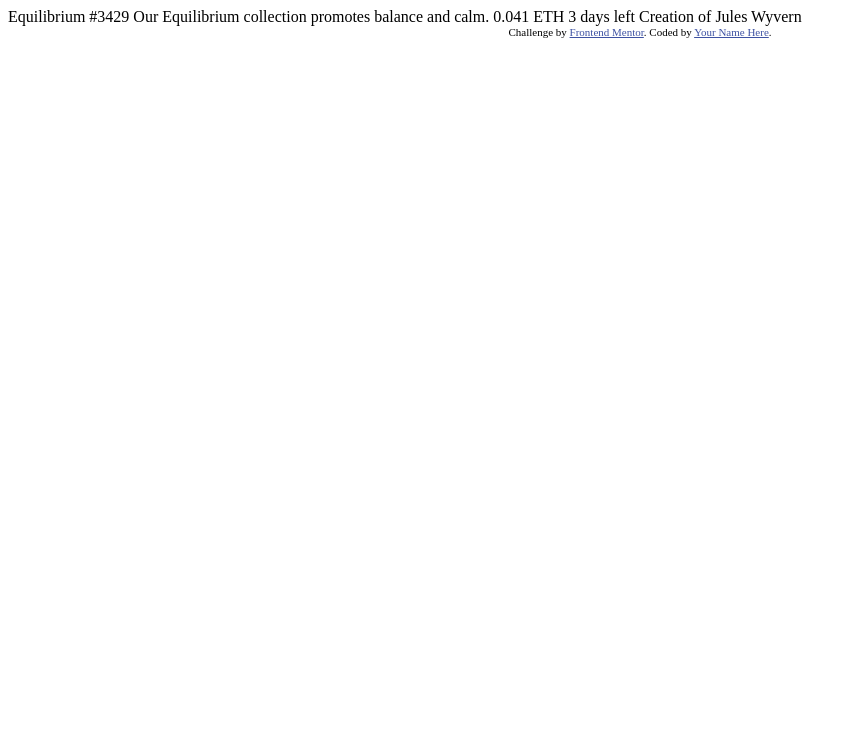
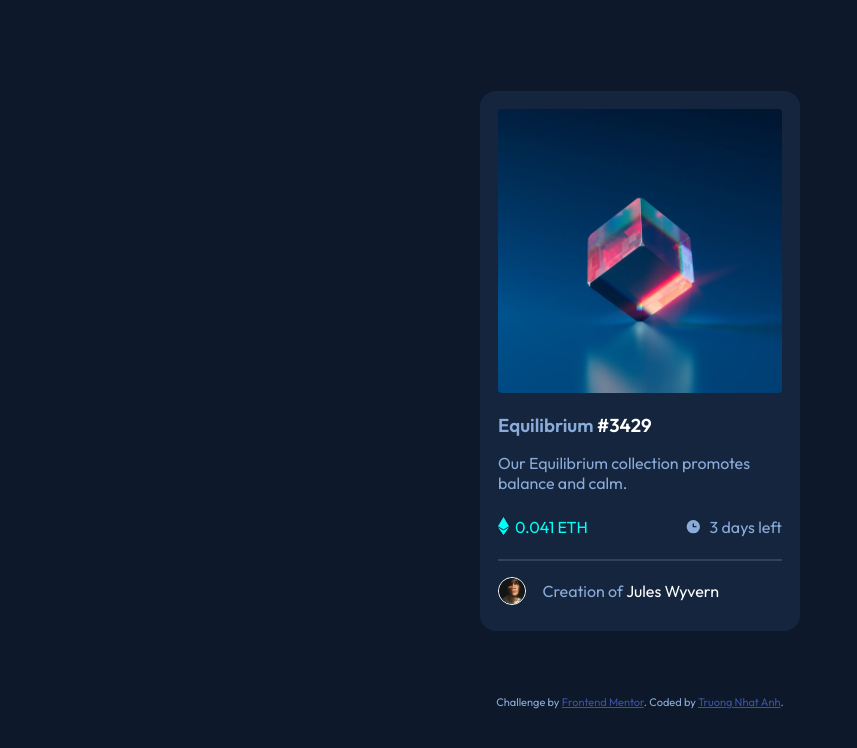
Before and after one commit to truongnhatanh7/FrontendMentor_NFT_Preview_Card, a plain HTML site: page index.html in a window 1280 px wide. Shown: the whole page, without its empty margins (0-857 px from the left). Drawn offline with Linux system fonts and the light colour scheme.

Commit message:
Add html, css, readme.md

```diff
--- a/index.html
+++ b/index.html
@@ -1,33 +1,102 @@
 <!DOCTYPE html>
 <html lang="en">
   <head>
-  <meta charset="UTF-8">
-  <meta name="viewport" content="width=device-width, initial-scale=1.0"> <!-- displays site properly based on user's device -->
-
-  <link rel="icon" type="image/png" sizes="32x32" href="./images/favicon-32x32.png">
+    <meta charset="UTF-8" />
+    <meta name="viewport" content="width=device-width, initial-scale=1.0" />
+    <!-- displays site properly based on user's device -->
+    <link rel="preconnect" href="https://fonts.googleapis.com" />
+    <link rel="preconnect" href="https://fonts.gstatic.com" crossorigin />
+    <link
+      href="https://fonts.googleapis.com/css2?family=Outfit:wght@300;400;600&display=swap"
+      rel="stylesheet"
+    />
+    <link
+      rel="icon"
+      type="image/png"
+      sizes="32x32"
+      href="./images/favicon-32x32.png"
+    />
 
     <title>Frontend Mentor | NFT preview card component</title>
 
     <!-- Feel free to remove these styles or customise in your own stylesheet 👍 -->
     <style>
-    .attribution { font-size: 11px; text-align: center; }
-    .attribution a { color: hsl(228, 45%, 44%); }
+      .attribution {
+        font-size: 11px;
+        text-align: center;
+      }
+      .attribution a {
+        color: hsl(228, 45%, 44%);
+      }
     </style>
+    <link rel="stylesheet" href="./style.css" />
   </head>
   <body>
+    <div class="main">
+      <div class="card">
+        <div class="img-wrapper">
+          <div class="view-wrapper">
+            <svg width="48" height="48" xmlns="http://www.w3.org/2000/svg" class="view-icon">
+              <g fill="none" fill-rule="evenodd">
+                <path d="M0 0h48v48H0z" />
+                <path
+                  d="M24 9C14 9 5.46 15.22 2 24c3.46 8.78 12 15 22 15 10.01 0 18.54-6.22 22-15-3.46-8.78-11.99-15-22-15Zm0 25c-5.52 0-10-4.48-10-10s4.48-10 10-10 10 4.48 10 10-4.48 10-10 10Zm0-16c-3.31 0-6 2.69-6 6s2.69 6 6 6 6-2.69 6-6-2.69-6-6-6Z"
+                  fill="#FFF"
+                  fill-rule="nonzero"
+                />
+              </g>
+            </svg>
+          </div>
 
-  Equilibrium #3429
-
+          <img src="./images/image-equilibrium.jpg" alt="" />
+        </div>
+        <div class="content">
+          <h3 class="heading">Equilibrium <span>#3429</span></h3>
+          <p class="content-desc">
             Our Equilibrium collection promotes balance and calm.
-
-  0.041 ETH
-  3 days left
-
-  Creation of Jules Wyvern
-
+          </p>
+          <div class="price-wrapper">
+            <div class="price">
+              <svg
+                width="11"
+                height="18"
+                xmlns="http://www.w3.org/2000/svg"
+                class="ethereum-icon"
+              >
+                <path
+                  d="M11 10.216 5.5 18 0 10.216l5.5 3.263 5.5-3.262ZM5.5 0l5.496 9.169L5.5 12.43 0 9.17 5.5 0Z"
+                  fill="#00FFF8"
+                />
+              </svg>
+              <p class="price-desc">0.041 ETH</p>
+            </div>
+            <div class="time">
+              <svg
+                width="17"
+                height="17"
+                xmlns="http://www.w3.org/2000/svg"
+                class="clock-icon"
+              >
+                <path
+                  d="M8.305 2.007a6.667 6.667 0 1 0 0 13.334 6.667 6.667 0 0 0 0-13.334Zm2.667 7.334H8.305a.667.667 0 0 1-.667-.667V6.007a.667.667 0 0 1 1.334 0v2h2a.667.667 0 0 1 0 1.334Z"
+                  fill="#8BACD9"
+                />
+              </svg>
+              <p class="time-desc">3 days left</p>
+            </div>
+          </div>
+        </div>
+        <div class="footer">
+          <img src="./images/image-avatar.png" alt="" class="creator-img" />
+          <p class="creator-desc">Creation of <span>Jules Wyvern</span></p>
+        </div>
+      </div>
       <div class="attribution">
-    Challenge by <a href="https://www.frontendmentor.io?ref=challenge" target="_blank">Frontend Mentor</a>.
-    Coded by <a href="#">Your Name Here</a>.
+        Challenge by
+        <a href="https://www.frontendmentor.io?ref=challenge" target="_blank"
+          >Frontend Mentor</a
+        >. Coded by <a href="#">Truong Nhat Anh</a>.
+      </div>
     </div>
   </body>
 </html>
--- /dev/null
+++ b/style.css
@@ -0,0 +1,162 @@
+* {
+    margin: 0;
+    padding: 0;
+    box-sizing: border-box;
+}
+
+:root {
+    --soft-blue: hsl(215, 51%, 70%);
+    --cyan: hsl(178, 100%, 50%);
+    --background-blue: hsl(217, 54%, 11%);
+    --card-background: hsl(216, 50%, 16%);
+    --line: hsl(215, 32%, 27%);
+    --white: hsl(0, 0%, 100%)
+}
+
+html {
+    font-family: 'Outfit', sans-serif;
+    color: var(--soft-blue);
+}
+
+
+
+.main {
+    width: 100vw;
+    height: 100vh;
+    background-color: var(--background-blue);
+    display: flex;
+    justify-content: center;
+    align-items: center;
+    flex-direction: column;
+}
+
+.attribution {
+    margin-top: 64px;
+}
+
+.card {
+    width: 320px;
+    background-color: var(--card-background);
+    padding: 18px;
+    border-radius: 16px;
+}
+
+@media (max-width: 768px) {
+    .card {
+        width: 80%;
+    }
+}
+
+.img-wrapper {
+    position: relative;
+}
+
+.img-wrapper img {
+    width: 100%;
+    border-radius: 4px;
+
+}
+
+.img-wrapper:hover .view-wrapper{
+    cursor: pointer;
+    display: block;
+}
+
+.view-icon {
+    position: absolute;
+
+    top: 50%;
+    bottom: 50%;
+    right: 50%;
+    left: 50%;
+    transform: translate(-50%, -50%);
+}
+
+.view-wrapper {
+    display: none;
+    position: absolute;
+    background-color: var(--cyan);
+    width: 100%;
+    height: 100%;
+    border-radius: 4px;
+    opacity: 0.6;
+}
+
+.heading {
+    padding-top: 16px;
+
+}
+
+.heading:hover, .heading:hover span {
+    color: var(--cyan);
+    cursor: pointer;
+
+}
+
+.heading span {
+    color: var(--white);
+}
+
+.content-desc {
+    padding-top: 16px;
+}
+
+.price-wrapper {
+    padding-top: 24px;
+    display: flex;
+    justify-content: space-between;
+    align-items: center;
+    position: relative;
+}
+
+.price-wrapper::after {
+    content: '';
+    display: block;
+    border: 1px solid var(--line);
+    position: absolute;
+    right: 0;
+    left: 0;
+    bottom: -24px;
+}
+
+.price {
+    display: flex;
+}
+
+.price-desc {
+    color: var(--cyan);
+    padding-left: 6px;
+}
+
+.time {
+    display: flex;
+    align-items: center;
+}
+
+.time-desc {
+    padding-left: 8px;
+}
+
+.footer {
+    margin-top: 40px;
+    margin-bottom: 8px;
+    display: flex;
+    justify-content: flex-start;
+    align-items: center;
+}
+
+.creator-img {
+    width: 10%;
+    margin-right: 16px;
+    border-radius: 50%;
+    border: 1px solid var(--white);
+}
+
+.creator-desc span {
+    color: var(--white);
+}
+
+.creator-desc span:hover {
+    color: var(--cyan);
+    cursor: pointer;
+}
```
Also changed, not shown: images/screenshot.png (added), 2 other files. Lines whose indentation alone changed are shown as unchanged.
